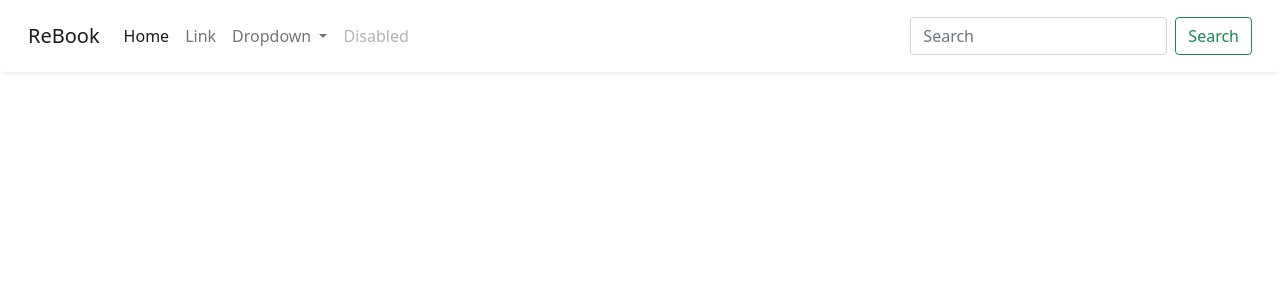
After one commit to WebTechP/WebTechProject, a PHP site: page /views/index.php in a window 1280 px wide. The commit adds this page. Shown: the top 300 px of the page. Run offline with PHP 8.4, Linux system fonts and the light colour scheme; some libraries are stand-ins or nearby versions.

Commit message:
29/1 fourth commit

```diff
--- a/public/index.php
+++ b/public/index.php
@@ -19,8 +19,8 @@ $container['view'] = function ($container) {
 };
 
 
-$app->get('/', function($request, $response, $args) {
-    return $this->view->render($response, "index.html");
+$app->get('/index', function($request, $response, $args) {
+    return $this->view->render($response, "index.php");
 });
 
 
--- /dev/null
+++ b/views/index.php
@@ -0,0 +1,60 @@
+<!DOCTYPE html>
+<html lang="en">
+
+<head>
+    <meta charset="UTF-8">
+    <meta http-equiv="X-UA-Compatible" content="IE=edge">
+    <meta name="viewport" content="width=device-width, initial-scale=1.0">
+    <link href="https://cdn.jsdelivr.net/npm/bootstrap@5.1.3/dist/css/bootstrap.min.css" rel="stylesheet" integrity="sha384-1BmE4kWBq78iYhFldvKuhfTAU6auU8tT94WrHftjDbrCEXSU1oBoqyl2QvZ6jIW3" crossorigin="anonymous">
+    <title>Document</title>
+</head>
+
+<body>
+    <nav class="navbar navbar-expand-lg navbar-light shadow-sm p-3 mb-5 bg-body rounded">
+        <div class="container-fluid">
+            <a class="navbar-brand" href="#">ReBook</a>
+            <button class="navbar-toggler" type="button" data-bs-toggle="collapse" data-bs-target="#navbarSupportedContent" aria-controls="navbarSupportedContent" aria-expanded="false" aria-label="Toggle navigation">
+                <span class="navbar-toggler-icon"></span>
+            </button>
+            <div class="collapse navbar-collapse" id="navbarSupportedContent">
+                <ul class="navbar-nav me-auto mb-2 mb-lg-0">
+                    <li class="nav-item">
+                        <a class="nav-link active" aria-current="page" href="#">Home</a>
+                    </li>
+                    <li class="nav-item">
+                        <a class="nav-link" href="#">Link</a>
+                    </li>
+                    <li class="nav-item dropdown">
+                        <a class="nav-link dropdown-toggle" href="#" id="navbarDropdown" role="button" data-bs-toggle="dropdown" aria-expanded="false">
+                            Dropdown
+                        </a>
+                        <ul class="dropdown-menu" aria-labelledby="navbarDropdown">
+                            <li><a class="dropdown-item" href="#">Action</a></li>
+                            <li><a class="dropdown-item" href="#">Another action</a></li>
+                            <li>
+                                <hr class="dropdown-divider">
+                            </li>
+                            <li><a class="dropdown-item" href="#">Something else here</a></li>
+                        </ul>
+                    </li>
+                    <li class="nav-item">
+                        <a class="nav-link disabled">Disabled</a>
+                    </li>
+                </ul>
+                <form class="d-flex">
+                    <input class="form-control me-2" type="search" placeholder="Search" aria-label="Search">
+                    <button class="btn btn-outline-success" type="submit">Search</button>
+                </form>
+            </div>
+        </div>
+    </nav>
+
+
+
+
+
+    <script src="https://cdn.jsdelivr.net/npm/@popperjs/core@2.10.2/dist/umd/popper.min.js" integrity="sha384-7+zCNj/IqJ95wo16oMtfsKbZ9ccEh31eOz1HGyDuCQ6wgnyJNSYdrPa03rtR1zdB" crossorigin="anonymous"></script>
+    <script src="https://cdn.jsdelivr.net/npm/bootstrap@5.1.3/dist/js/bootstrap.min.js" integrity="sha384-QJHtvGhmr9XOIpI6YVutG+2QOK9T+ZnN4kzFN1RtK3zEFEIsxhlmWl5/YESvpZ13" crossorigin="anonymous"></script>
+</body>
+
+</html>
```
Also changed, not shown: views/index.html (deleted, +0 -44 lines).
